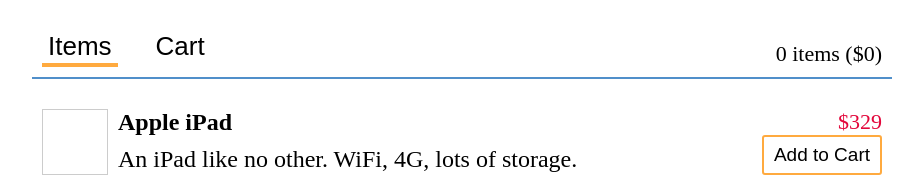
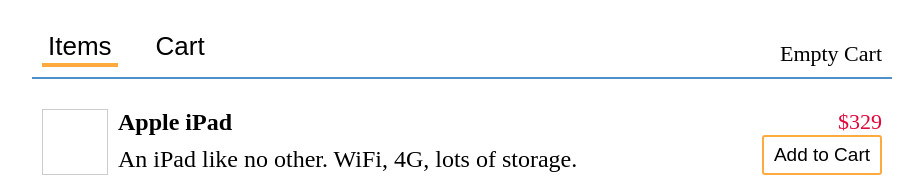
Before and after one commit to zahifarah/react-exercises, a React (Create React App) app in the folder shopping-site/: page / in a window 1280 px wide. Shown: the top 177 px of the page, without its empty margins (178-1101 px from the left). Built offline with nearby package versions, Linux system fonts and the light colour scheme.

Commit message:
Display different information if cart is empty or not

```diff
--- a/shopping-site/src/Nav.js
+++ b/shopping-site/src/Nav.js
@@ -10,6 +10,14 @@
   const itemClass = (tabName) =>
     `App-nav-item ${activeTab === tabName ? "selected" : ""}`
 
+  const cartStatus = cart.length ? (
+    <div className="App-nav-total">
+      {cart.length} items (${calculateTotal(summarizedCart)})
+    </div>
+  ) : (
+    <div className="App-nav-total">Empty Cart</div>
+  )
+
   return (
     <nav className="App-nav">
       <ul className="App-nav-tags">
@@ -20,9 +28,7 @@
           <button onClick={() => onTabChange("cart")}>Cart</button>
         </li>
       </ul>
-      <div className="App-nav-total">
-        {cart.length} items (${calculateTotal(summarizedCart)})
-      </div>
+      {cartStatus}
     </nav>
   )
 }
```
